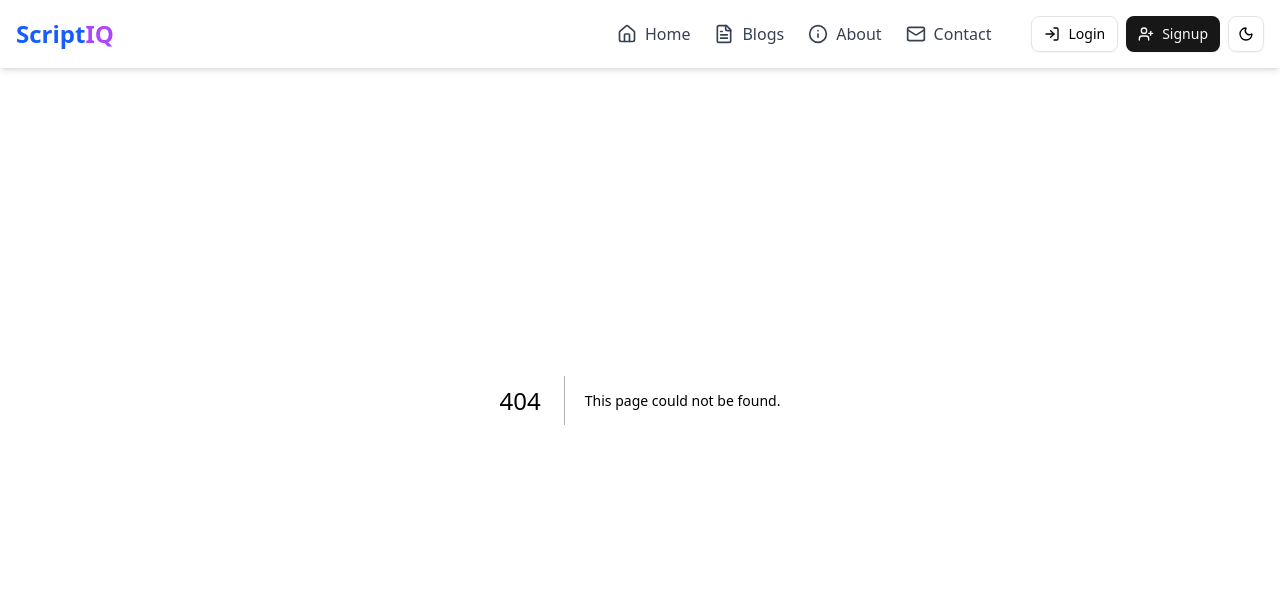
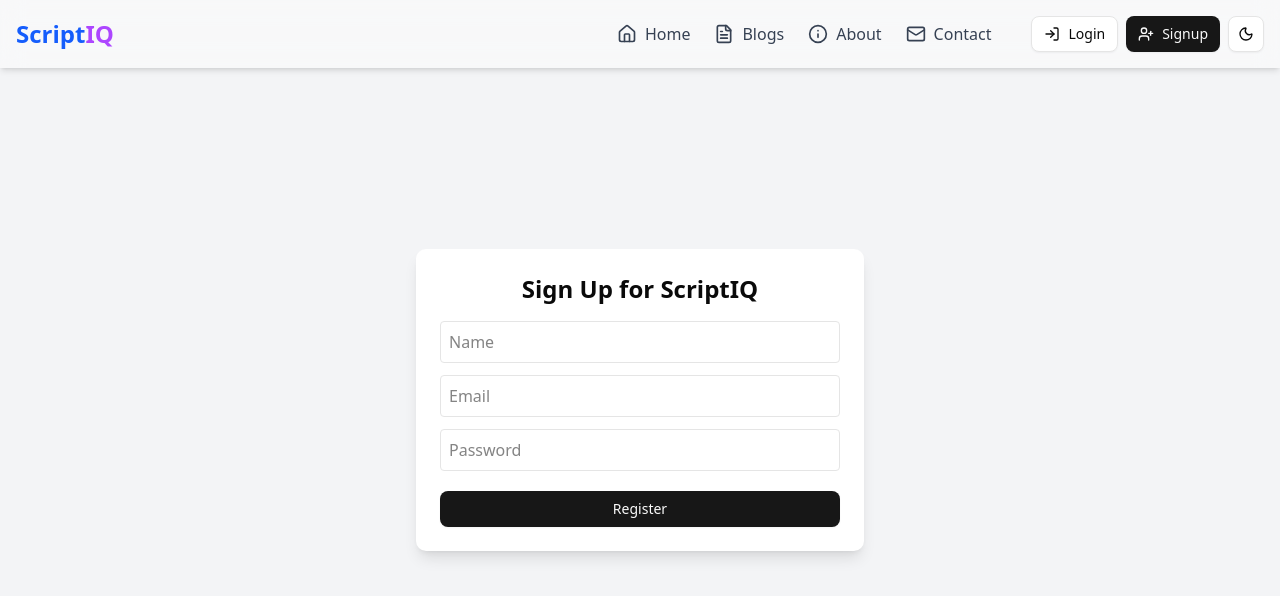
Before and after one commit to OmkarGaikwad5/ScriptIQ-Frontend, a Next.js app: page /register in a window 1280 px wide. Before the commit this address had no page. Shown: the top 596 px of the page. Built offline with nearby package versions, Linux system fonts and the light colour scheme; no server answers.

Commit message:
Added Routes To Frontend

```diff
--- /dev/null
+++ b/app/about/page.jsx
@@ -0,0 +1,21 @@
+// ✅ Animated and responsive About Page using TailwindCSS + Framer Motion
+// File: app/about/page.jsx
+"use client";
+
+import { motion } from "framer-motion";
+
+export default function AboutPage() {
+  return (
+    <motion.div
+      initial={{ opacity: 0, y: 30 }}
+      animate={{ opacity: 1, y: 0 }}
+      transition={{ duration: 0.5 }}
+      className="min-h-screen px-6 py-16 bg-gradient-to-br from-white to-blue-50 dark:from-zinc-900 dark:to-black text-center"
+    >
+      <h1 className="text-4xl font-bold mb-4 text-blue-600 dark:text-white">About ScriptIQ</h1>
+      <p className="max-w-2xl mx-auto text-gray-700 dark:text-gray-300 text-lg leading-relaxed">
+        ScriptIQ is a modern blogging platform tailored for tech enthusiasts and professionals. Dive into a wide range of topics including AI, machine learning, software engineering, and full-stack development — all curated by passionate developers.
+      </p>
+    </motion.div>
+  );
+}
--- /dev/null
+++ b/app/contact/page.jsx
@@ -0,0 +1,24 @@
+
+
+
+// ✅ Animated and responsive Contact Page using TailwindCSS + Framer Motion
+// File: app/contact/page.jsx
+"use client";
+
+import { motion } from "framer-motion";
+
+export default function ContactPage() {
+  return (
+    <motion.div
+      initial={{ opacity: 0, y: 30 }}
+      animate={{ opacity: 1, y: 0 }}
+      transition={{ duration: 0.5 }}
+      className="min-h-screen px-6 py-16 bg-gradient-to-br from-white to-purple-50 dark:from-zinc-900 dark:to-black text-center"
+    >
+      <h1 className="text-4xl font-bold mb-4 text-purple-600 dark:text-white">Contact Us</h1>
+      <p className="max-w-2xl mx-auto text-gray-700 dark:text-gray-300 text-lg leading-relaxed">
+        Got questions or suggestions? We'd love to hear from you! Reach out via email at <span className="text-blue-600 dark:text-blue-400">contact@scriptiq.dev</span> or use our contact form coming soon.
+      </p>
+    </motion.div>
+  );
+}
--- /dev/null
+++ b/app/landing/page.jsx
@@ -0,0 +1,33 @@
+
+// app/landing/page.jsx
+"use client";
+import { Button } from "@/components/ui/button";
+import { motion } from "framer-motion";
+import { useRouter } from "next/navigation";
+
+export default function LandingPage() {
+  const router = useRouter();
+
+  return (
+    <motion.div
+      initial={{ opacity: 0, y: 20 }}
+      animate={{ opacity: 1, y: 0 }}
+      transition={{ duration: 0.5 }}
+      className="min-h-screen flex flex-col items-center justify-center bg-gradient-to-br from-blue-50 to-blue-100 dark:from-zinc-900 dark:to-black"
+    >
+      <h1 className="text-5xl font-bold mb-6 text-blue-700 dark:text-white">Welcome to ScriptIQ</h1>
+      <p className="text-lg text-gray-600 dark:text-gray-300 max-w-xl text-center">
+        ScriptIQ is your intelligent blog hub focused on the latest in computer science, AI,
+        web development, and software engineering. Read, write, and explore technology-driven insights.
+      </p>
+      <div className="flex gap-4 mt-8">
+        <Button onClick={() => router.push("/login")} className="bg-blue-600 hover:bg-blue-700 text-white">
+          Login
+        </Button>
+        <Button onClick={() => router.push("/register")} variant="outline">
+          Sign Up
+        </Button>
+      </div>
+    </motion.div>
+  );
+}
--- /dev/null
+++ b/app/login/page.jsx
@@ -0,0 +1,50 @@
+// ✅ STEP 4: LOGIN PAGE
+// app/login/page.jsx
+"use client";
+import { useState } from "react";
+import { login } from "@/lib/api";
+import { useRouter } from "next/navigation";
+import { motion } from "framer-motion";
+import { Button } from "@/components/ui/button";
+
+export default function LoginPage() {
+  const [form, setForm] = useState({ email: "", password: "" });
+  const router = useRouter();
+
+  const handleSubmit = async (e) => {
+    e.preventDefault();
+    const res = await login(form);
+    localStorage.setItem("token", res.data.token);
+    router.push("/blogs");
+  };
+
+  return (
+    <motion.div
+      initial={{ opacity: 0 }}
+      animate={{ opacity: 1 }}
+      transition={{ duration: 0.4 }}
+      className="flex items-center justify-center min-h-screen bg-gray-50 dark:bg-black"
+    >
+      <form onSubmit={handleSubmit} className="p-6 bg-white dark:bg-zinc-900 rounded-lg shadow-lg w-full max-w-md">
+        <h2 className="text-2xl font-bold mb-4 text-center">Login to ScriptIQ</h2>
+        <input
+          type="email"
+          placeholder="Email"
+          className="w-full mb-3 p-2 border rounded"
+          value={form.email}
+          onChange={(e) => setForm({ ...form, email: e.target.value })}
+          required
+        />
+        <input
+          type="password"
+          placeholder="Password"
+          className="w-full mb-3 p-2 border rounded"
+          value={form.password}
+          onChange={(e) => setForm({ ...form, password: e.target.value })}
+          required
+        />
+        <Button type="submit" className="w-full mt-2">Login</Button>
+      </form>
+    </motion.div>
+  );
+}
--- /dev/null
+++ b/app/register/page.jsx
@@ -0,0 +1,58 @@
+// ✅ STEP 5: REGISTER PAGE
+// app/register/page.jsx
+"use client";
+import { useState } from "react";
+import { register } from "@/lib/api";
+import { useRouter } from "next/navigation";
+import { motion } from "framer-motion";
+import { Button } from "@/components/ui/button";
+
+export default function RegisterPage() {
+  const [form, setForm] = useState({ name: "", email: "", password: "" });
+  const router = useRouter();
+
+  const handleSubmit = async (e) => {
+    e.preventDefault();
+    const res = await register(form);
+    localStorage.setItem("token", res.data.token);
+    router.push("/blogs");
+  };
+
+  return (
+    <motion.div
+      initial={{ opacity: 0 }}
+      animate={{ opacity: 1 }}
+      transition={{ duration: 0.4 }}
+      className="flex items-center justify-center min-h-screen bg-gray-100 dark:bg-black"
+    >
+      <form onSubmit={handleSubmit} className="p-6 bg-white dark:bg-zinc-900 rounded-lg shadow-lg w-full max-w-md">
+        <h2 className="text-2xl font-bold mb-4 text-center">Sign Up for ScriptIQ</h2>
+        <input
+          type="text"
+          placeholder="Name"
+          className="w-full mb-3 p-2 border rounded"
+          value={form.name}
+          onChange={(e) => setForm({ ...form, name: e.target.value })}
+          required
+        />
+        <input
+          type="email"
+          placeholder="Email"
+          className="w-full mb-3 p-2 border rounded"
+          value={form.email}
+          onChange={(e) => setForm({ ...form, email: e.target.value })}
+          required
+        />
+        <input
+          type="password"
+          placeholder="Password"
+          className="w-full mb-3 p-2 border rounded"
+          value={form.password}
+          onChange={(e) => setForm({ ...form, password: e.target.value })}
+          required
+        />
+        <Button type="submit" className="w-full mt-2">Register</Button>
+      </form>
+    </motion.div>
+  );
+}
--- /dev/null
+++ b/components/ClientLayoutWrapper.jsx
@@ -0,0 +1,19 @@
+"use client";
+
+import { usePathname } from "next/navigation";
+import Navbar from "@/components/Navbar";
+import MiniNavbar from "@/components/MiniNavbar";
+import { ThemeProvider } from "@/components/theme-provider";
+
+export default function ClientLayoutWrapper({ children }) {
+  const pathname = usePathname();
+  const minimalRoutes = ["/landing", "/login", "/register"];
+  const isMinimal = minimalRoutes.includes(pathname);
+
+  return (
+    <ThemeProvider attribute="class" defaultTheme="system" enableSystem>
+      {isMinimal ? <MiniNavbar /> : <Navbar />}
+      <main className="pt-16">{children}</main>
+    </ThemeProvider>
+  );
+}
--- /dev/null
+++ b/components/MiniNavbar.jsx
@@ -0,0 +1,14 @@
+import Link from "next/link";
+
+export default function MiniNavbar() {
+  return (
+    <header className="w-full fixed top-0 left-0 z-50 bg-white/40 dark:bg-gray-950/40 backdrop-blur-md shadow-md">
+      <nav className="max-w-7xl mx-auto px-4 py-4 flex items-center justify-center">
+        <Link href="/" className="text-2xl font-bold">
+          <span className="text-blue-600">Script</span>
+          <span className="text-purple-500">IQ</span>
+        </Link>
+      </nav>
+    </header>
+  );
+}
--- a/components/Navbar.js
+++ b/components/Navbar.js
@@ -3,13 +3,10 @@
 
 import { useState } from "react";
 import { Sheet, SheetContent, SheetTrigger, SheetHeader, SheetTitle } from "@/components/ui/sheet";
-import { Menu } from "lucide-react";
+import { Menu, Home, FileText, Info, Mail, LogIn, UserPlus, Moon, Sun } from "lucide-react";
 import Link from "next/link";
-import { useTheme } from 'next-themes'
+import { useTheme } from 'next-themes';
 import { Button } from "@/components/ui/button";
-import { Home, FileText, Info, Mail, LogIn, UserPlus } from "lucide-react"
-
-import { Moon, Sun } from "lucide-react"
 
 export default function Navbar() {
     const [open, setOpen] = useState(false);
@@ -24,48 +21,38 @@ export default function Navbar() {
                     <span className="text-purple-500">IQ</span>
                 </Link>
 
-
-
                 {/* Desktop Links */}
                 <div className="hidden md:flex items-center gap-6">
-                    <Link
-                        href="/"
-                        className="flex items-center gap-2 text-gray-700 dark:text-gray-200 hover:text-blue-600 hover:scale-105 transform"
-                    >
+                    <Link href="/" className="flex items-center gap-2 text-gray-700 dark:text-gray-200 hover:text-blue-600 hover:scale-105 transform">
                         <Home className="w-5 h-5" />
                         Home
                     </Link>
-                    <Link
-                        href="/blogs"
-                        className="flex items-center gap-2 text-gray-700 dark:text-gray-200 hover:text-blue-600 hover:scale-105 transform"
-                    >
+                    <Link href="/blogs" className="flex items-center gap-2 text-gray-700 dark:text-gray-200 hover:text-blue-600 hover:scale-105 transform">
                         <FileText className="w-5 h-5" />
                         Blogs
                     </Link>
-                    <Link
-                        href="/about"
-                        className="flex items-center gap-2 text-gray-700 dark:text-gray-200 hover:text-blue-600 hover:scale-105 transform"
-                    >
+                    <Link href="/about" className="flex items-center gap-2 text-gray-700 dark:text-gray-200 hover:text-blue-600 hover:scale-105 transform">
                         <Info className="w-5 h-5" />
                         About
                     </Link>
-                    <Link
-                        href="/contact"
-                        className="flex items-center gap-2 text-gray-700 dark:text-gray-200 hover:text-blue-600 hover:scale-105 transform"
-                    >
+                    <Link href="/contact" className="flex items-center gap-2 text-gray-700 dark:text-gray-200 hover:text-blue-600 hover:scale-105 transform">
                         <Mail className="w-5 h-5" />
                         Contact
                     </Link>
 
                     <div className="flex gap-2 ml-4">
-                        <Button className="cursor-pointer flex items-center gap-2 hover:scale-105 transform" variant="outline">
+                        <Link href="/login">
+                            <Button className="flex items-center gap-2 hover:scale-105 transform" variant="outline">
                                 <LogIn className="w-4 h-4" />
                                 Login
                             </Button>
-                        <Button className="cursor-pointer flex items-center gap-2 hover:scale-105 transform">
+                        </Link>
+                        <Link href="/register">
+                            <Button className="flex items-center gap-2 hover:scale-105 transform">
                                 <UserPlus className="w-4 h-4" />
                                 Signup
                             </Button>
+                        </Link>
                         <Button
                             className="cursor-pointer hover:scale-110 transform"
                             variant="outline"
@@ -77,25 +64,19 @@ export default function Navbar() {
                     </div>
                 </div>
 
-
-
                 {/* Mobile Hamburger */}
-                <div className="md:hidden">
-                    <Sheet open={open} onOpenChange={setOpen}>
+                <div className="md:hidden flex items-center gap-2">
                     <Button
                         className="cursor-pointer"
                         variant="outline"
                         size="icon"
                         onClick={() => setTheme(theme === 'dark' ? 'light' : 'dark')}
                     >
-                            {theme === 'dark' ? (
-                                <Sun className="w-5 h-5" />
-                            ) : (
-                                <Moon className="w-5 h-5" />
-                            )}
+                        {theme === 'dark' ? <Sun className="w-5 h-5" /> : <Moon className="w-5 h-5" />}
                     </Button>
+                    <Sheet open={open} onOpenChange={setOpen}>
                         <SheetTrigger asChild>
-                            <Button variant="ghost" size="icon" className=" cursor-pointer">
+                            <Button variant="ghost" size="icon" className="cursor-pointer">
                                 <Menu className="h-6 w-6 text-gray-800 dark:text-white" />
                             </Button>
                         </SheetTrigger>
@@ -108,58 +89,36 @@ export default function Navbar() {
                                 </SheetTitle>
                             </SheetHeader>
                             <nav className="flex flex-col gap-4 mt-6 text-center">
-                                <div className="mt-4 flex justify-center">
-
-                                </div>
-
-
-                                <Link
-                                    href="/"
-                                    onClick={() => setOpen(false)}
-                                    className="flex items-center justify-center gap-2 text-lg font-medium hover:scale-110 transition-transform duration-300"
-                                >
+                                <Link href="/" onClick={() => setOpen(false)} className="flex items-center justify-center gap-2 text-lg font-medium hover:scale-110 transition-transform duration-300">
                                     <Home className="w-5 h-5" />
                                     Home
                                 </Link>
-                                <Link
-                                    href="/blogs"
-                                    onClick={() => setOpen(false)}
-                                    className="flex items-center justify-center gap-2 text-lg font-medium hover:scale-110 transition-transform duration-300"
-                                >
+                                <Link href="/blogs" onClick={() => setOpen(false)} className="flex items-center justify-center gap-2 text-lg font-medium hover:scale-110 transition-transform duration-300">
                                     <FileText className="w-5 h-5" />
                                     Blogs
                                 </Link>
-                                <Link
-                                    href="/about"
-                                    onClick={() => setOpen(false)}
-                                    className="flex items-center justify-center gap-2 text-lg font-medium hover:scale-110 transition-transform duration-300"
-                                >
+                                <Link href="/about" onClick={() => setOpen(false)} className="flex items-center justify-center gap-2 text-lg font-medium hover:scale-110 transition-transform duration-300">
                                     <Info className="w-5 h-5" />
                                     About
                                 </Link>
-                                <Link
-                                    href="/contact"
-                                    onClick={() => setOpen(false)}
-                                    className="flex items-center justify-center gap-2 text-lg font-medium hover:scale-110 transition-transform duration-300"
-                                >
+                                <Link href="/contact" onClick={() => setOpen(false)} className="flex items-center justify-center gap-2 text-lg font-medium hover:scale-110 transition-transform duration-300">
                                     <Mail className="w-5 h-5" />
                                     Contact
                                 </Link>
-
-
-
                                 <div className="flex justify-center gap-2 mt-6">
+                                    <Link href="/login" onClick={() => setOpen(false)}>
                                         <Button className="cursor-pointer flex items-center gap-2" variant="outline">
                                             <LogIn className="w-4 h-4" />
                                             Login
                                         </Button>
+                                    </Link>
+                                    <Link href="/register" onClick={() => setOpen(false)}>
                                         <Button className="cursor-pointer flex items-center gap-2">
                                             <UserPlus className="w-4 h-4" />
                                             Signup
                                         </Button>
+                                    </Link>
                                 </div>
-
-
                             </nav>
                         </SheetContent>
                     </Sheet>
--- /dev/null
+++ b/lib/api.js
@@ -0,0 +1,23 @@
+"use client";
+import axios from "axios";
+
+const API = axios.create({
+  baseURL: process.env.NEXT_PUBLIC_API_BASE_URL,
+});
+
+API.interceptors.request.use((req) => {
+  if (typeof window !== "undefined") {
+    const token = localStorage.getItem("token");
+    if (token) req.headers.Authorization = `Bearer ${token}`;
+  }
+  return req;
+});
+
+// Blog APIs
+export const getAllBlogs = () => API.get("/api/blogs");
+export const getBlogBySlug = (slug) => API.get(`/api/blogs/${slug}`);
+export const createBlog = (data) => API.post("/api/blogs", data); // Optional (for admin)
+
+// Auth APIs
+export const login = (data) => API.post("/api/auth/login", data);
+export const register = (data) => API.post("/api/auth/register", data);
--- a/package.json
+++ b/package.json
@@ -11,9 +11,11 @@
   "dependencies": {
     "@radix-ui/react-dialog": "^1.1.14",
     "@radix-ui/react-slot": "^1.2.3",
+    "@radix-ui/react-toast": "^1.2.14",
+    "axios": "^1.10.0",
     "class-variance-authority": "^0.7.1",
     "clsx": "^2.1.1",
-    "framer-motion": "^12.19.1",
+    "framer-motion": "^12.19.2",
     "lucide-react": "^0.523.0",
     "next": "15.3.4",
     "next-themes": "^0.4.6",
```
Also changed, not shown: 1 other file (tests, documents, lock files or other folders). Lines whose indentation alone changed are shown as unchanged.
